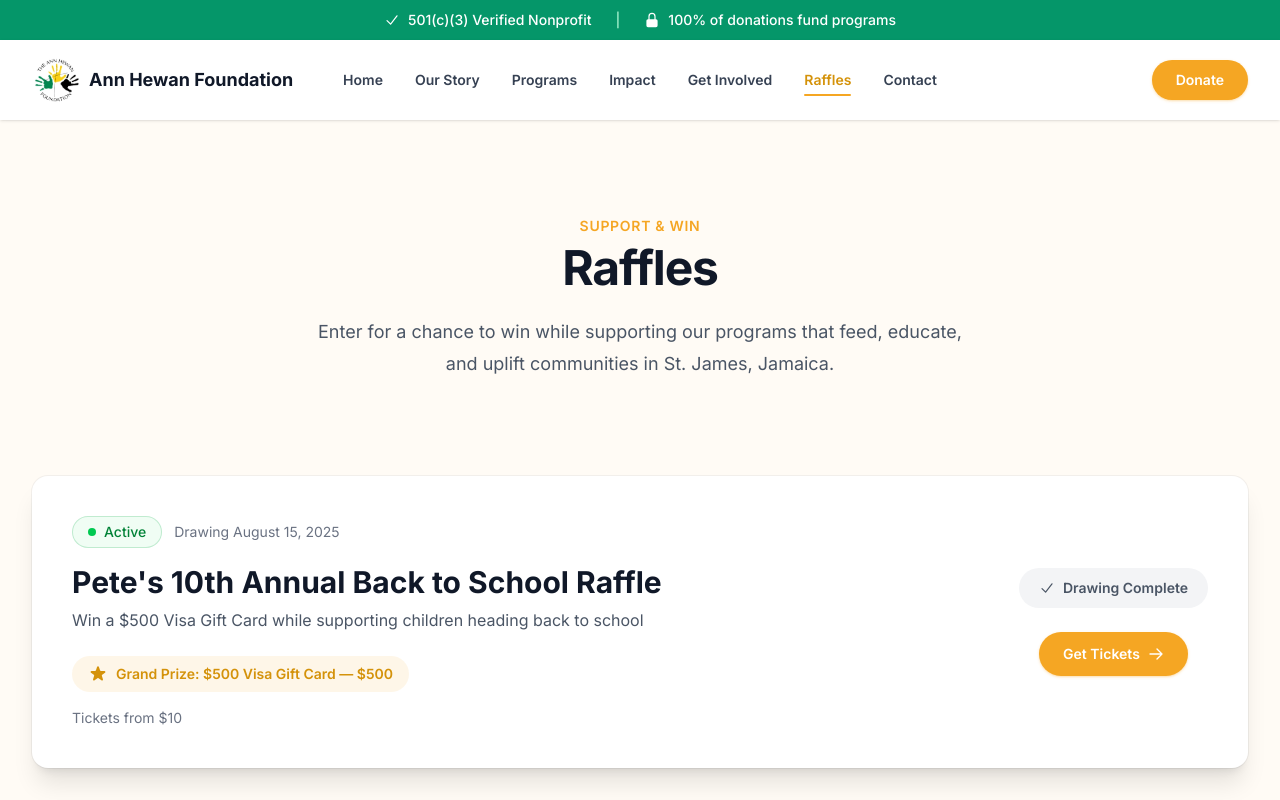
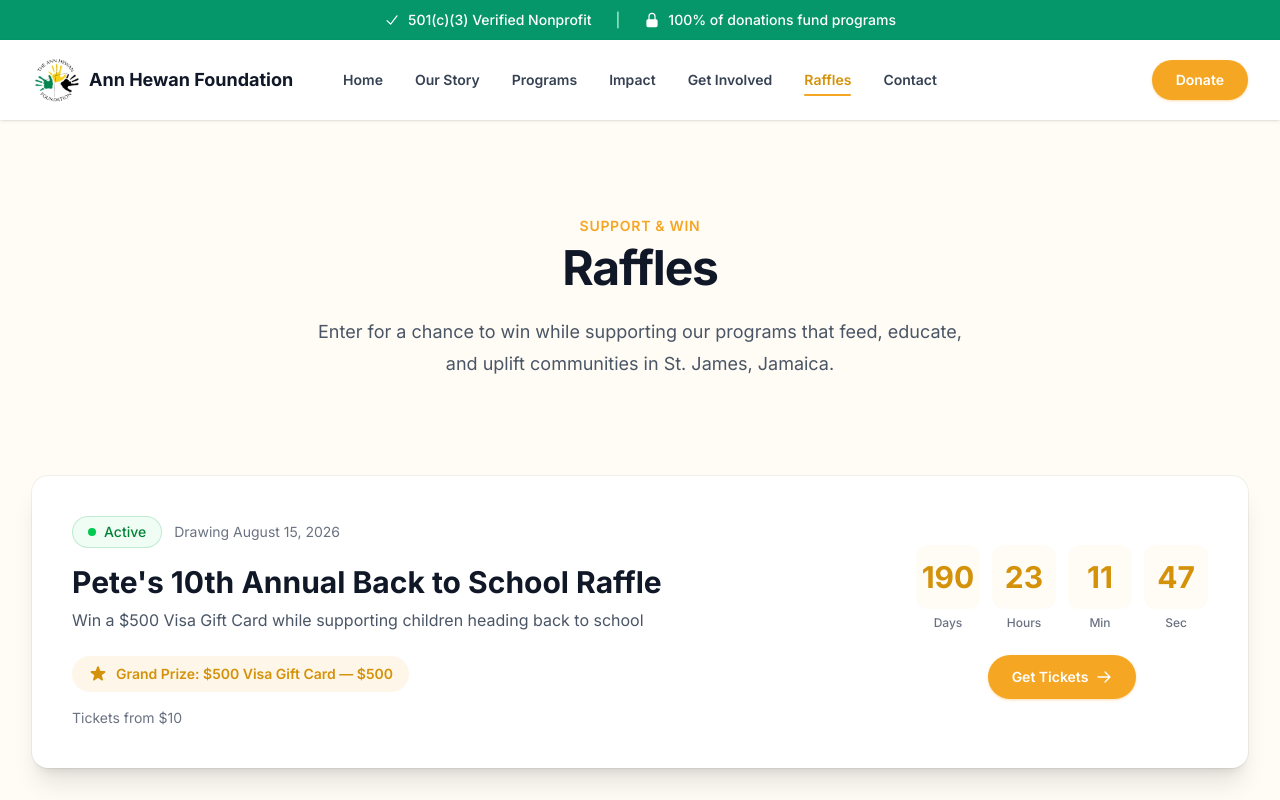
Before and after one commit to greggfosdev/ann-hewan-foundation, a Next.js app: page /raffles in a window 1280 px wide. Shown: the top 800 px of the page. Built offline with nearby package versions, Linux system fonts and the light colour scheme.

Commit message:
Update raffle dates from 2025 to 2026
Draw date and start date were set to 2025, causing the countdown timer
to show "Drawing Complete" since those dates have passed.

Co-Authored-By: Claude Opus 4.6 (1M context) <noreply@anthropic.com>

```diff
--- a/src/data/raffles.ts
+++ b/src/data/raffles.ts
@@ -44,8 +44,8 @@ const raffles: Raffle[] = [
     description:
       "Join our raffle for a chance to win a $500.00 Visa Gift Card while supporting our mission. Each ticket purchase directly contributes to The Ann Hewan Foundation's community impact efforts — providing school supplies and resources for children in Goodwill and surrounding communities in St. James, Jamaica.",
     status: "active",
-    drawDate: "2025-08-15T18:00:00Z",
-    startDate: "2025-06-01T00:00:00Z",
+    drawDate: "2026-08-15T18:00:00Z",
+    startDate: "2026-06-01T00:00:00Z",
     zeffyUrl:
       "https://www.zeffy.com/ticketing/petes-10th-annual-back-to-school-raffle",
     zeffyEmbedUrl:
```
